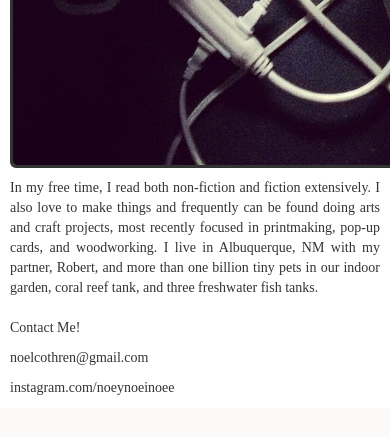
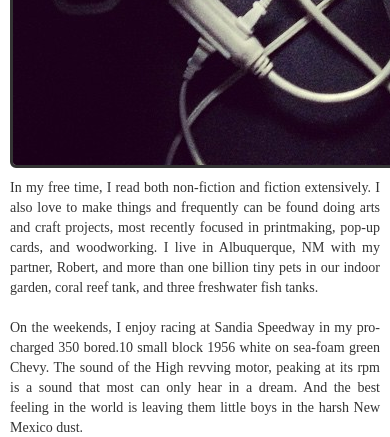
Before and after one commit to anc02d/about-noel, a PHP site: page / in a window 390 px wide; the page is wider, and only the part inside the window is pictured. Shown: the part 1794-2231 px from the top of that part. Before the commit the page ends 2189 px from the top of that part, so only its background shows below. Run offline with PHP 8.4, Linux system fonts and the light colour scheme; grey boxes are pictures that could not be loaded.

Commit message:
added last paragraph

```diff
--- a/index.php
+++ b/index.php
@@ -29,7 +29,12 @@
 			</p>
 		</div>
 		</div>
-		<footer>
+		<p> On the weekends, I enjoy racing at Sandia Speedway in my pro-charged 350 bored.10 small block 1956 white on sea-foam green Chevy. The sound of the High revving
+			 motor, peaking at its rpm is a sound that most can only hear in a dream. And the best feeling in the world is leaving them little boys in the harsh New Mexico dust.
+			</p>
+		<div class="col-md-7"> <img src="chevy.jpg">
+		</div>
+		<footer>s
 			<div class="row">
 				<div class="col-md-4"><p>Contact Me!</p>
 				<p>noelcothren@gmail.com</p>
```
